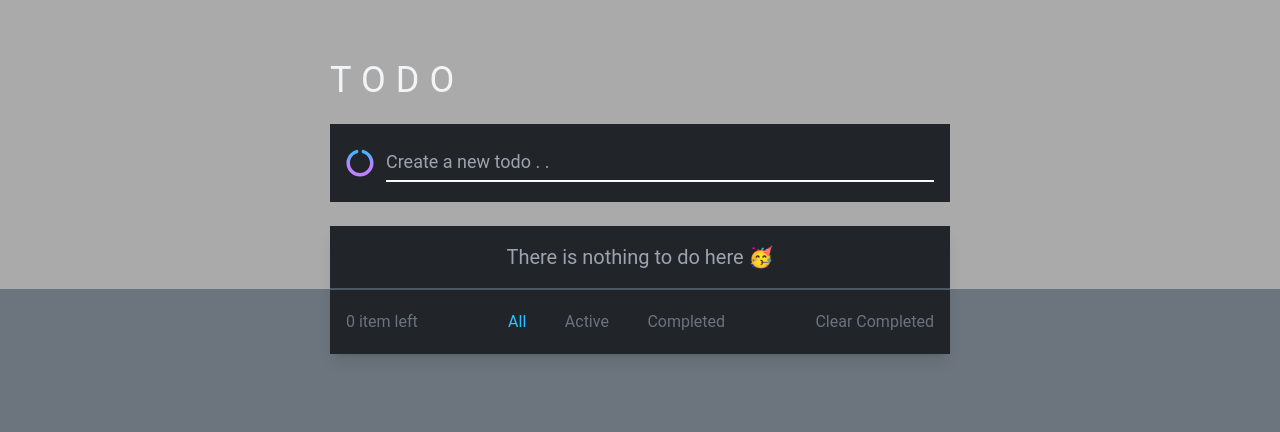
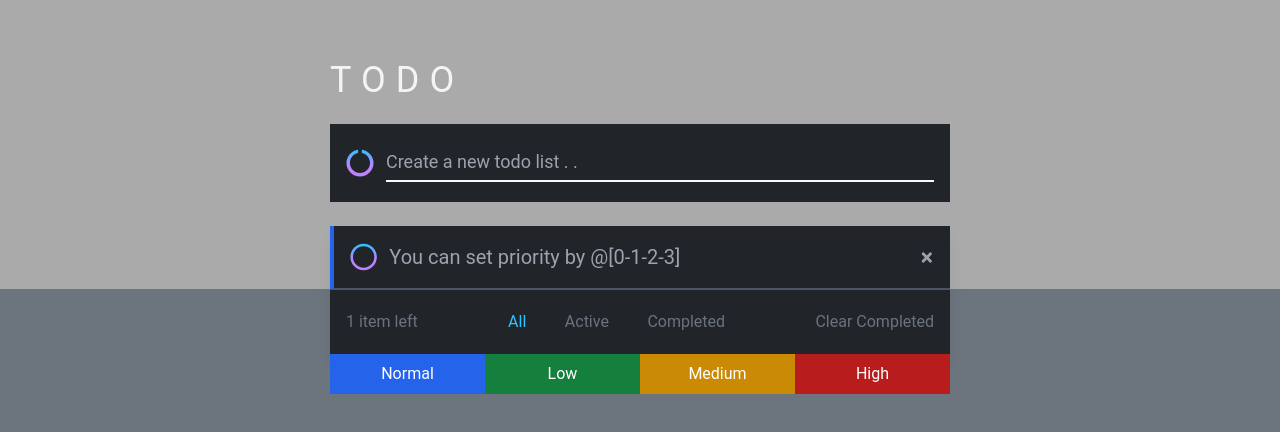
Before and after one commit to ekurt/react-todo-app, a React (Vite) app: page / in a window 1280 px wide. Shown: the top 432 px of the page. Built offline with nearby package versions, Linux system fonts and the light colour scheme.

Commit message:
created header and footer component

```diff
--- a/src/App.jsx
+++ b/src/App.jsx
@@ -1,12 +1,20 @@
 import React, { useState, useEffect } from "react";
-import { TodoForm, TodoList } from "./components";
+import { TodoForm, TodoList, Header, Footer } from "./components";
 import styles from "./App.module.css";
 
 const LOCAL_STORAGE_KEY = "react-todo-list-todos";
 
 function App() {
   const [todos, setTodos] = useState(
-    JSON.parse(localStorage.getItem(LOCAL_STORAGE_KEY)) || []
+    JSON.parse(localStorage.getItem(LOCAL_STORAGE_KEY)) || [
+      {
+        id: Date.now(),
+        todo: "You can set priority by @[0-1-2-3]",
+        done: false,
+        date: new Date().toLocaleString(),
+        priority: 0,
+      },
+    ]
   );
 
   const [todo, setTodo] = useState("");
@@ -75,13 +83,14 @@ function App() {
   return (
     <div className={styles.app}>
       <div className={styles.main}>
-        <h1 className={styles.h1}>TODO</h1>
+        <Header />
 
         <TodoForm
           submitHandle={submitHandle}
           changeHandle={changeHandle}
           todo={todo}
         />
+
         <TodoList
           todo={todo}
           todos={todos}
@@ -93,6 +102,8 @@ function App() {
           setFilter={setFilter}
           priority={priority}
         />
+
+        <Footer />
       </div>
     </div>
   );
--- a/src/App.module.css
+++ b/src/App.module.css
@@ -5,7 +5,3 @@
 .main {
   @apply w-full lg:w-1/2 mx-auto flex flex-col my-[10px];
 }
-
-.h1 {
-  @apply w-full flex justify-between items-center text-gray-100 tracking-[10px] text-4xl;
-}
--- /dev/null
+++ b/src/components/Footer/index.jsx
@@ -0,0 +1,21 @@
+import React from "react";
+import styles from "./index.module.css";
+
+export const Footer = () => {
+  return (
+    <div className={styles.footer}>
+      <div className={styles.normal}>
+        Normal
+      </div>
+      <div className={styles.low}>
+        Low
+      </div>
+      <div className={styles.medium}>
+        Medium
+      </div>
+      <div className={styles.high}>
+        High
+      </div>
+    </div>
+  );
+};
--- /dev/null
+++ b/src/components/Footer/index.module.css
@@ -0,0 +1,19 @@
+.footer {
+  @apply w-full flex items-center justify-between;
+}
+
+.normal {
+  @apply w-1/4 flex items-center justify-center py-2 text-white bg-blue-600;
+}
+
+.low {
+  @apply w-1/4 flex items-center justify-center py-2 text-white bg-green-700;
+}
+
+.medium {
+  @apply w-1/4 flex items-center justify-center py-2 text-white bg-yellow-600;
+}
+
+.high {
+  @apply w-1/4 flex items-center justify-center py-2 text-white bg-red-700;
+}
--- /dev/null
+++ b/src/components/Header/index.jsx
@@ -0,0 +1,10 @@
+import React from "react";
+import styles from "./index.module.css";
+
+export const Header = () => {
+  return (
+    <>
+      <h1 className={styles.h1}>TODO</h1>
+    </>
+  );
+};
--- /dev/null
+++ b/src/components/Header/index.module.css
@@ -0,0 +1,3 @@
+.h1 {
+  @apply w-full flex justify-between items-center text-gray-100 tracking-[10px] text-4xl;
+}
--- a/src/components/Todo/index.module.css
+++ b/src/components/Todo/index.module.css
@@ -7,10 +7,10 @@
 }
 
 .done {
-  text-decoration-color: rgba(45, 194, 255, 1) !important;
-  text-decoration-line: line-through !important;
-  text-decoration-style: wavy !important;
-  text-decoration-thickness: 5px !important;
+  text-decoration-color: rgba(45, 194, 255, 1);
+  text-decoration-line: line-through;
+  text-decoration-style: wavy;
+  text-decoration-thickness: 5px;
 }
 
 .check {
@@ -22,7 +22,7 @@
 }
 
 .normal {
-  @apply border-l-blue-500;
+  @apply border-l-blue-600;
 }
 
 .low {
@@ -30,7 +30,7 @@
 }
 
 .medium {
-  @apply border-l-yellow-500;
+  @apply border-l-yellow-600;
 }
 
 .high {
--- a/src/components/TodoForm/index.jsx
+++ b/src/components/TodoForm/index.jsx
@@ -20,7 +20,7 @@ export const TodoForm = ({ submitHandle, changeHandle, todo }) => {
         <input
           type="text"
           className={styles.input}
-          placeholder="Create a new todo . ."
+          placeholder="Create a new todo list . ."
           value={todo}
           onChange={changeHandle}
           autoFocus
--- a/src/components/TodoList/index.module.css
+++ b/src/components/TodoList/index.module.css
@@ -19,7 +19,7 @@
 }
 
 .normal {
-  @apply border-l-4 border-l-blue-500;
+  @apply border-l-4 border-l-blue-600;
 }
 
 .low {
@@ -27,7 +27,7 @@
 }
 
 .medium {
-  @apply border-l-4 border-l-yellow-500;
+  @apply border-l-4 border-l-yellow-600;
 }
 
 .high {
--- a/src/components/index.jsx
+++ b/src/components/index.jsx
@@ -3,3 +3,5 @@ export { TodoList } from './TodoList'
 export { Todo } from './Todo'
 export { TodoFooter } from './TodoFooter'
 export { FooterFilter } from './FooterFilter'
+export { Header } from './Header'
+export { Footer } from './Footer'
```
